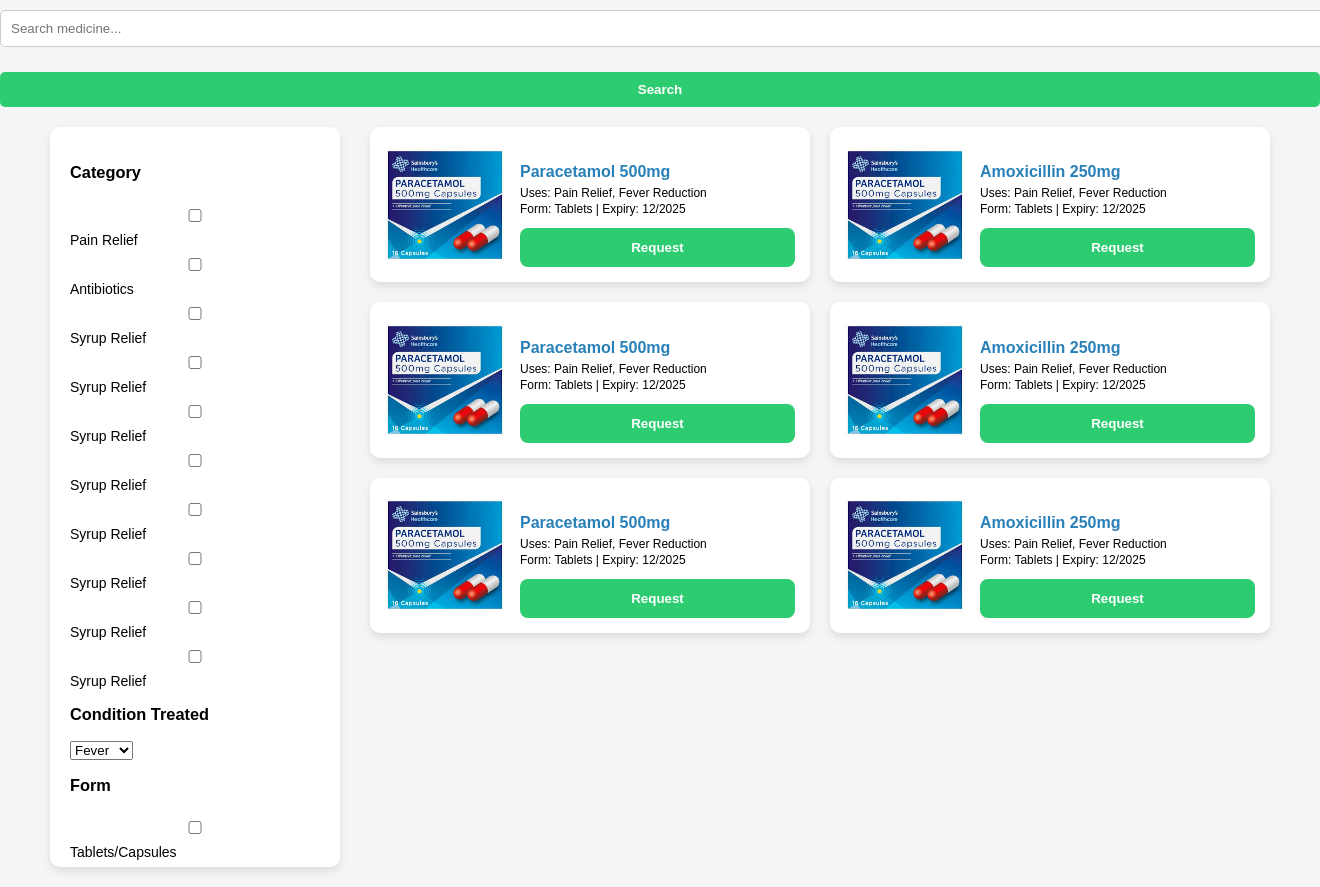
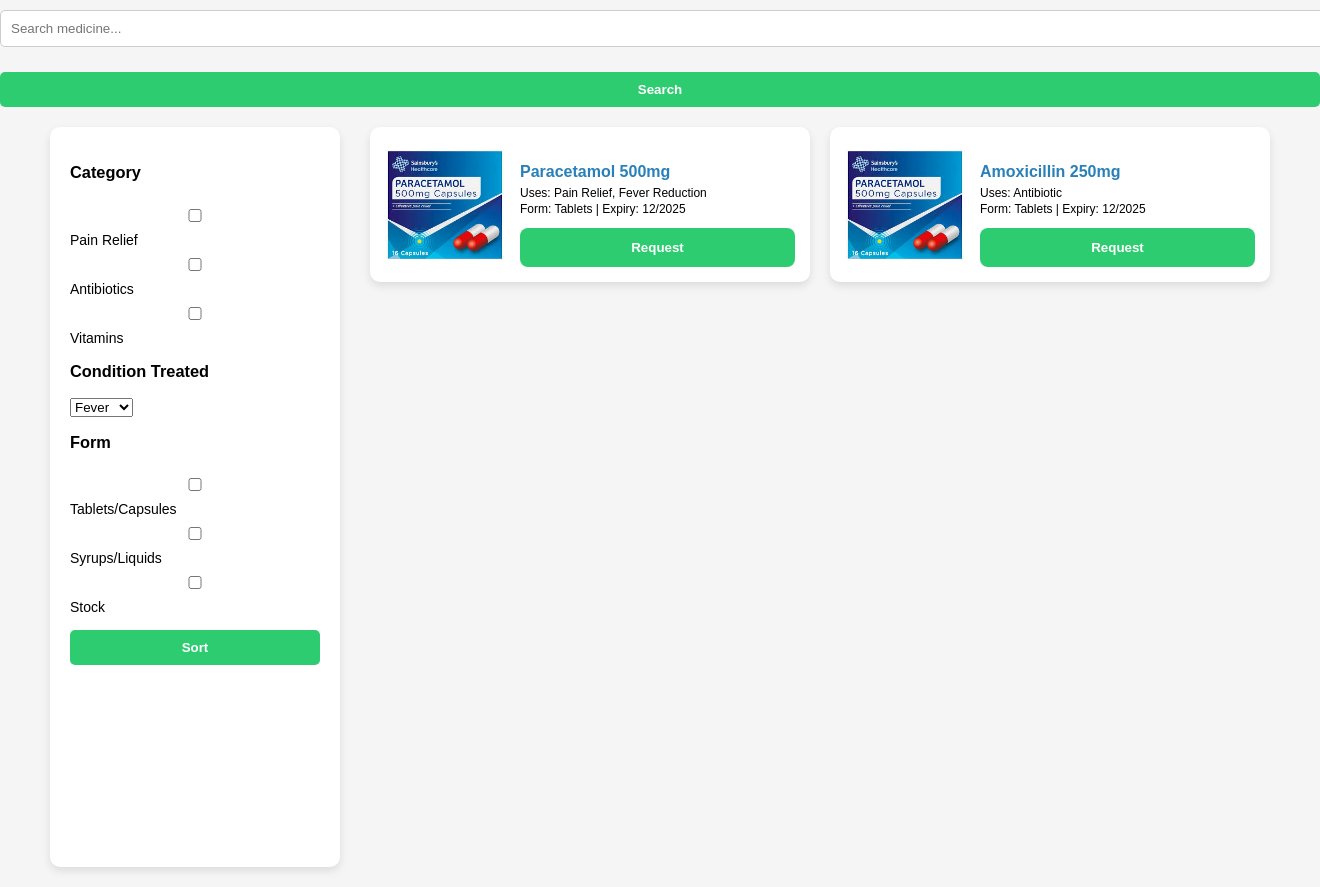
Before and after one commit to Caleeeeeeeeeb/HealthBridge, a Django app: page /dashboard/ in a window 1320 px wide; the page is wider, and only the part inside the window is pictured. Shown: the part 80-967 px from the top of that part. Run offline with Django 5.2, Linux system fonts and the light colour scheme.

Commit message:
eror fix

```diff
--- a/healthbridge_app/templates/healthbridge_app/dashboard.html
+++ b/healthbridge_app/templates/healthbridge_app/dashboard.html
@@ -20,29 +20,19 @@
             <a href="{% url 'logout' %}"><button class="login-btn">Logout</button></a>
         </div>
     </nav>
-     <div class="search-button">
+
+    <!-- Search -->
+    <div class="search-bar">
         <input type="text" placeholder="Search medicine...">
         <button>Search</button>
     </div>
 
-</div>
     <div class="dashboard-wrapper">
-
         <aside class="sidebar">
-
-
             <h3>Category</h3>
             <label><input type="checkbox"> Pain Relief</label>
             <label><input type="checkbox"> Antibiotics</label>
-            <label><input type="checkbox"> Syrup Relief</label>
-            <label><input type="checkbox"> Syrup Relief</label>
-            <label><input type="checkbox"> Syrup Relief</label>
-            <label><input type="checkbox"> Syrup Relief</label>
-            <label><input type="checkbox"> Syrup Relief</label>
-            <label><input type="checkbox"> Syrup Relief</label>
-            <label><input type="checkbox"> Syrup Relief</label>
-            <label><input type="checkbox"> Syrup Relief</label>
-
+            <label><input type="checkbox"> Vitamins</label>
 
             <h3>Condition Treated</h3>
             <select>
@@ -56,11 +46,9 @@
             <label><input type="checkbox"> Syrups/Liquids</label>
             <label><input type="checkbox"> Stock</label>
             <button>Sort</button>
-
         </aside>
 
         <section class="medicine-grid">
-
             <div class="medicine-card">
                 <img src="{% static 'healthbridge_app/paracetamol.png' %}" alt="Paracetamol 500mg">
                 <div class="details">
@@ -75,53 +63,12 @@
                 <img src="{% static 'healthbridge_app/paracetamol.png' %}" alt="Amoxicillin 250mg">
                 <div class="details">
                     <h4>Amoxicillin 250mg</h4>
-            <p>Uses: Pain Relief, Fever Reduction</p>
+                    <p>Uses: Antibiotic</p>
                     <p>Form: Tablets | Expiry: 12/2025</p>
                     <button class="cta-btn">Request</button>
                 </div>
             </div>
-    <div class="medicine-card">
-        <img src="{% static 'healthbridge_app/paracetamol.png' %}" alt="Paracetamol 500mg">
-        <div class="details">
-            <h4>Paracetamol 500mg</h4>
-            <p>Uses: Pain Relief, Fever Reduction</p>
-            <p>Form: Tablets | Expiry: 12/2025</p>
-            <button class="cta-btn">Request</button>
-        </div>
-    </div>
-
-    <div class="medicine-card">
-        <img src="{% static 'healthbridge_app/paracetamol.png' %}" alt="Amoxicillin 250mg">
-        <div class="details">
-            <h4>Amoxicillin 250mg</h4>
-            <p>Uses: Pain Relief, Fever Reduction</p>
-            <p>Form: Tablets | Expiry: 12/2025</p>
-            <button class="cta-btn">Request</button>
-        </div>
-    </div>
-    <div class="medicine-card">
-        <img src="{% static 'healthbridge_app/paracetamol.png' %}" alt="Paracetamol 500mg">
-        <div class="details">
-            <h4>Paracetamol 500mg</h4>
-            <p>Uses: Pain Relief, Fever Reduction</p>
-            <p>Form: Tablets | Expiry: 12/2025</p>
-            <button class="cta-btn">Request</button>
-        </div>
-    </div>
-
-    <div class="medicine-card">
-        <img src="{% static 'healthbridge_app/paracetamol.png' %}" alt="Amoxicillin 250mg">
-        <div class="details">
-            <h4>Amoxicillin 250mg</h4>
-            <p>Uses: Pain Relief, Fever Reduction</p>
-            <p>Form: Tablets | Expiry: 12/2025</p>
-            <button class="cta-btn">Request</button>
-        </div>
-    </div>
-
         </section>
-
-
     </div>
 </body>
 </html>
--- a/healthbridge_app/templates/healthbridge_app/register.html
+++ b/healthbridge_app/templates/healthbridge_app/register.html
@@ -8,12 +8,18 @@
     <script src="{% static 'healthbridge_app/script.js' %}"></script>
 </head>
 <body>
+      <nav>
+        <div class="logo">HealthBridge</div>
+        <a href="{% url 'login' %}"><button class="login-btn">Login</button></a>
+    </nav>
 
     <form name="registerForm" method="post" onsubmit="return validateRegisterForm()">
         {% csrf_token %}
           {% if error %}
         <div class="error" style="text-align:center;">{{ error }}</div>
     {% endif %}
+
+
         <h1 style="text-align:center;">Register</h1>
         <div id="error" class="error"></div>
         <div class="name-fields">
--- a/healthbridge_app/views.py
+++ b/healthbridge_app/views.py
@@ -34,7 +34,7 @@ def login_view(request):
         email = request.POST.get('email')
         password = request.POST.get('password')
 
-        # Authenticate using email as username
+        # since username == email at registration
         user = authenticate(request, username=email, password=password)
         if user is not None:
             login(request, user)
```
Lines whose indentation alone changed are shown as unchanged.
